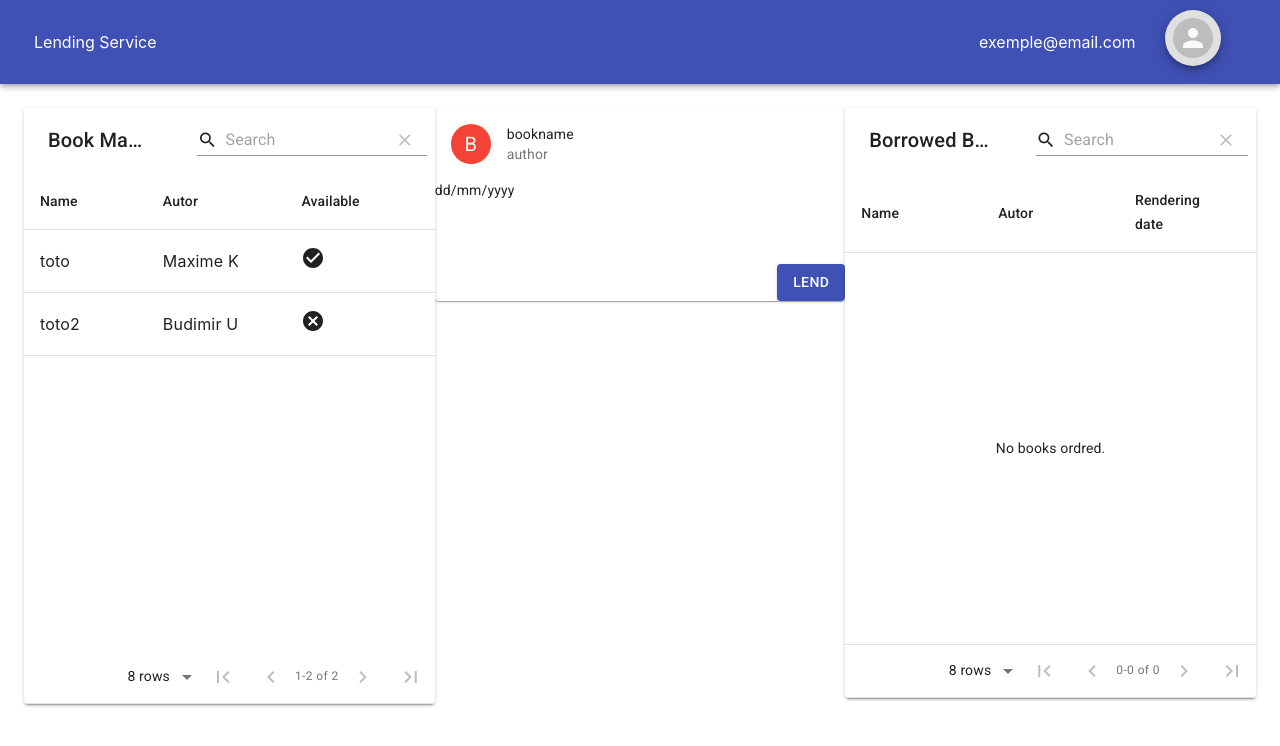
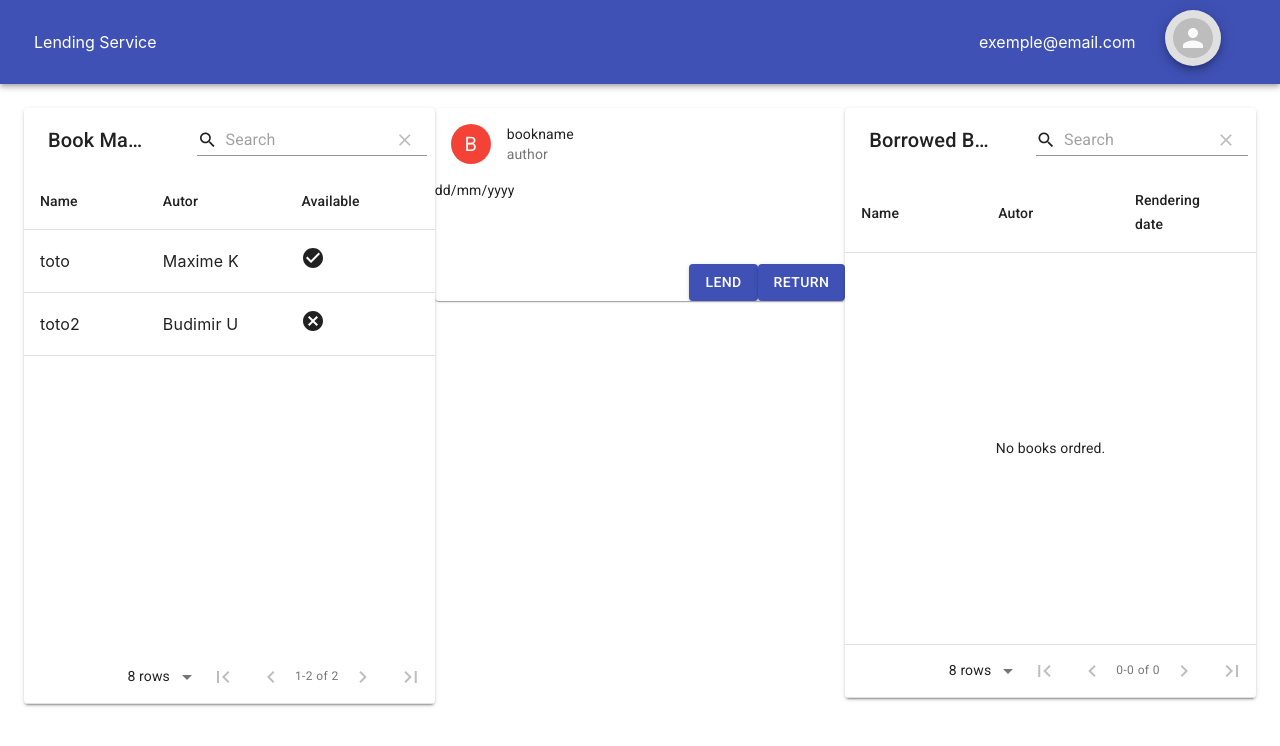
Before and after one commit to ISEN-2020/customer-ui, a React (Create React App) app: page /composant_1 in a window 1280 px wide. Shown: the top 746 px of the page. Built offline with nearby package versions, Linux system fonts and the light colour scheme.

Commit message:
adding button returnto return a book

```diff
--- a/src/components/MainView.js
+++ b/src/components/MainView.js
@@ -29,6 +29,10 @@ class MainView extends Component {
         this.tagTable.current.lendBook(event)
     }
 
+	returnBook = (event) => {
+        this.tagTable.current.returnBook(event)
+    }
+
     render() {
         return(
         <div>
@@ -38,7 +42,7 @@ class MainView extends Component {
                     <RepositoryTable onClick={this.clickRepository} />
                 </Grid>
                 <Grid item xs={4}>
-                     <ManifestCard lendBookTrigger={this.lendBook} innerRef={this.manifestCard} />
+                     <ManifestCard lendBookTrigger={this.lendBook} returnBookTrigger={this.returnBook} innerRef={this.manifestCard} />
                 </Grid>
                 <Grid item xs={4}>
                     <TagsTable ref={this.tagTable} onClick={this.clickTag} />
--- a/src/components/ManifestCard.js
+++ b/src/components/ManifestCard.js
@@ -135,6 +135,23 @@ class ManifestCard extends React.Component {
     });
   }
 
+  returnBook = () => {
+    console.log(this.state.book);
+    this.props.returnBookTrigger(this.state.book);
+    var book = this.state.book.bookname;
+    var name = this.state.book.bookauteur;
+    var email = localStorage.getItem("email");
+    axios.post("http://isen-library.3r1.co:8001/saveLend", {
+      book,
+      name,
+      email
+    }).then(result => {
+      console.log(result);
+    }).catch(e => {
+      console.log(e);
+    });
+  }
+
   render() {
     const { classes } = this.props;
     const { anchorEl } = this.state;
@@ -169,8 +186,11 @@ class ManifestCard extends React.Component {
         <Collapse in={this.state.expanded} timeout="auto" unmountOnExit>
         </Collapse>
         <Grid container justify ="flex-end">
-            <Button variant="contained" color="primary" onClick={this.lendBook}>
+		<Button variant="contained" color="primary" onClick={this.lendBook}>
                 Lend
+            </Button>
+            <Button variant="contained" color="primary" onClick={this.returnBook}>
+                Return
             </Button>
         </Grid>
       </Card>
--- a/src/components/TagsTable.js
+++ b/src/components/TagsTable.js
@@ -36,6 +36,14 @@ class TagsTable extends Component {
         this.setState({
             isLoaded: true,
             items: [book]
+        });
+	}
+
+	returnBook(book) {
+        console.log(book);
+        this.setState({
+            isLoaded: false,
+            items: []
         });
 	}
 
```
